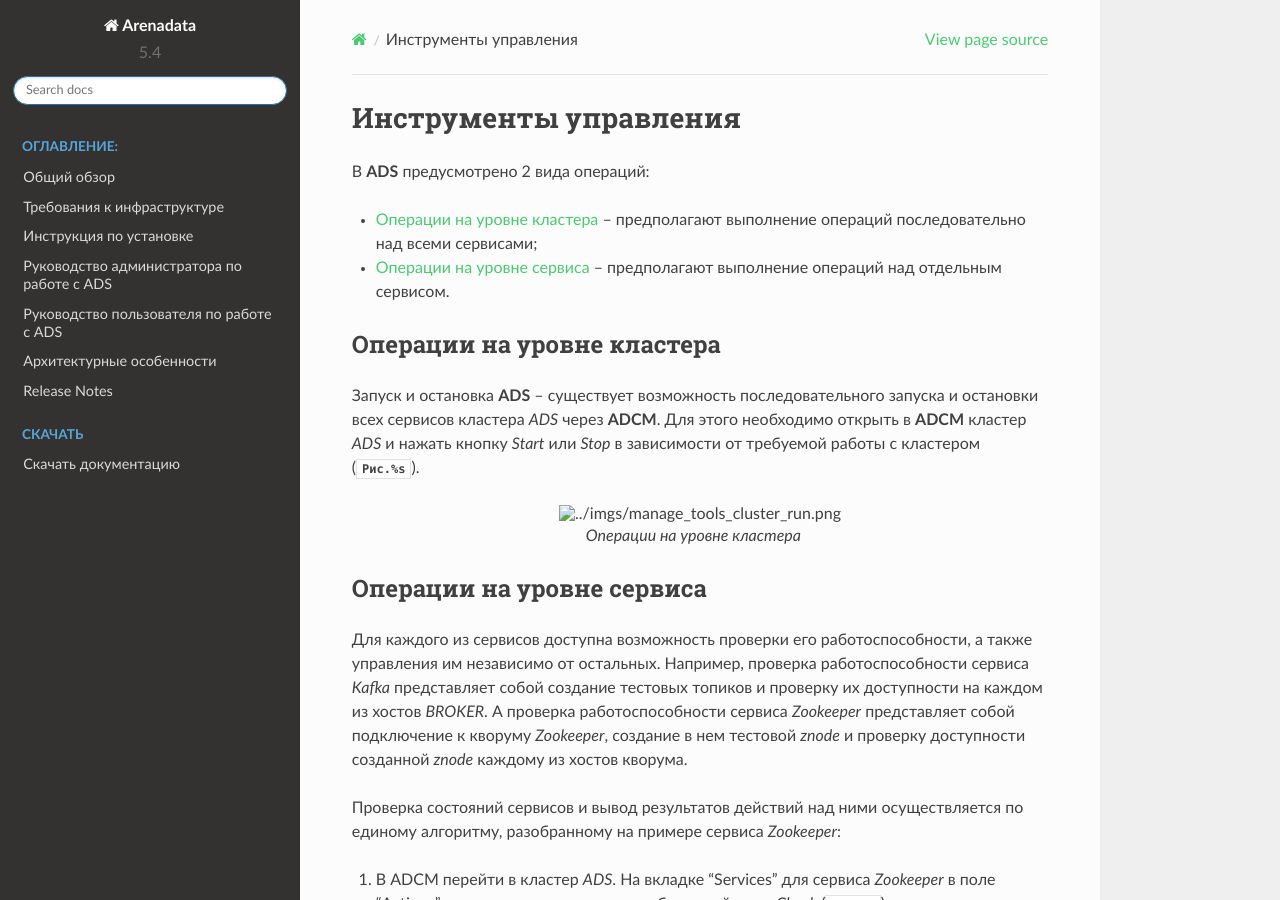
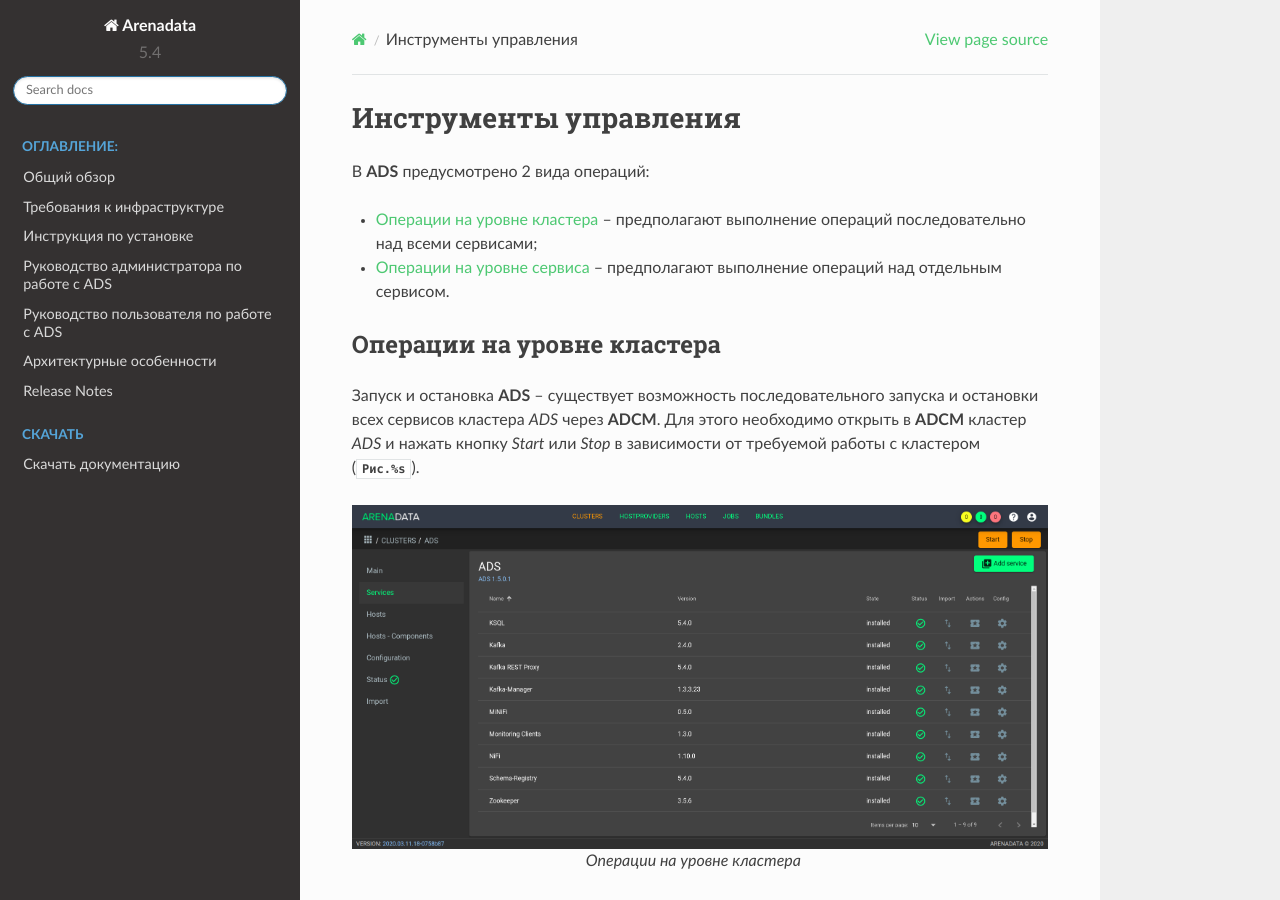
Before and after one commit to arenadata/docs_ads, a Sphinx documentation site: the page built from source/AdminGuide/Manage_tools.rst, in a window 1280 px wide and 900 px high. Built offline with Sphinx 7.4.7 and the Read the Docs theme 2.0.0, drawn with Linux system fonts in a browser that asks for light colours; pages that are not in the unit, such as notebooks, are missing from menus.

Commit message:
Changed the link to the image

```diff
--- a/source/AdminGuide/Manage_tools.rst
+++ b/source/AdminGuide/Manage_tools.rst
@@ -15,7 +15,7 @@
 
 .. _manage_tools_cluster_run:
 
-.. figure:: ../../imgs/manage_tools_cluster_run.png
+.. figure:: ../imgs/manage_tools_cluster_run.png
    :align: center
 
    Операции на уровне кластера
@@ -32,7 +32,7 @@
 
 .. _manage_tools_service_actions:
 
-.. figure:: ../../imgs/manage_tools_service_actions.png
+.. figure:: ../imgs/manage_tools_service_actions.png
    :align: center
 
    Запуск проверки состояния сервиса *Zookeeper*
@@ -42,7 +42,7 @@
 
 .. _manage_tools_ads_check:
 
-.. figure:: ../../imgs/manage_tools_ads_check.png
+.. figure:: ../imgs/manage_tools_ads_check.png
    :align: center
 
    Вкладка "JOBS"
@@ -52,7 +52,7 @@
 
 .. _manage_tools_zk_status_check:
 
-.. figure:: ../../imgs/manage_tools_zk_status_check.png
+.. figure:: ../imgs/manage_tools_zk_status_check.png
    :align: center
 
    Проверка состояния сервиса *Zookeeper*
```
